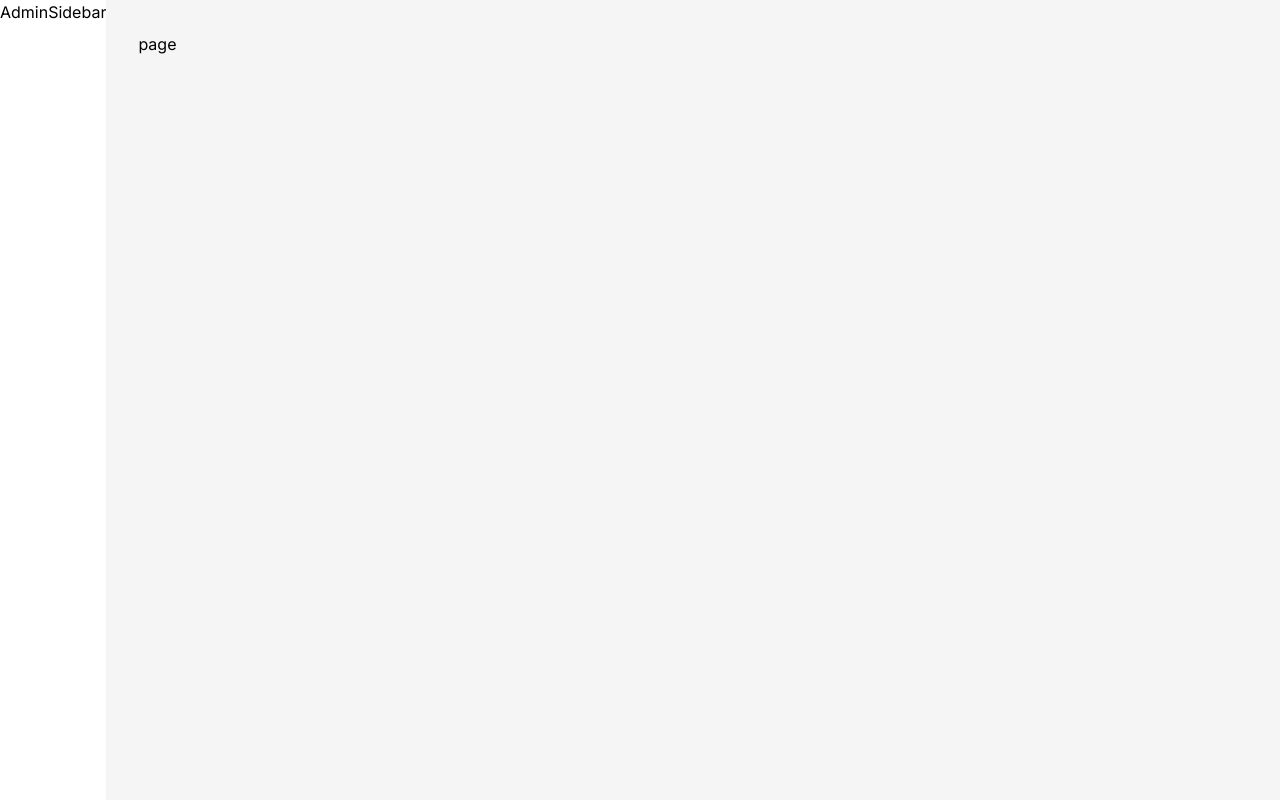
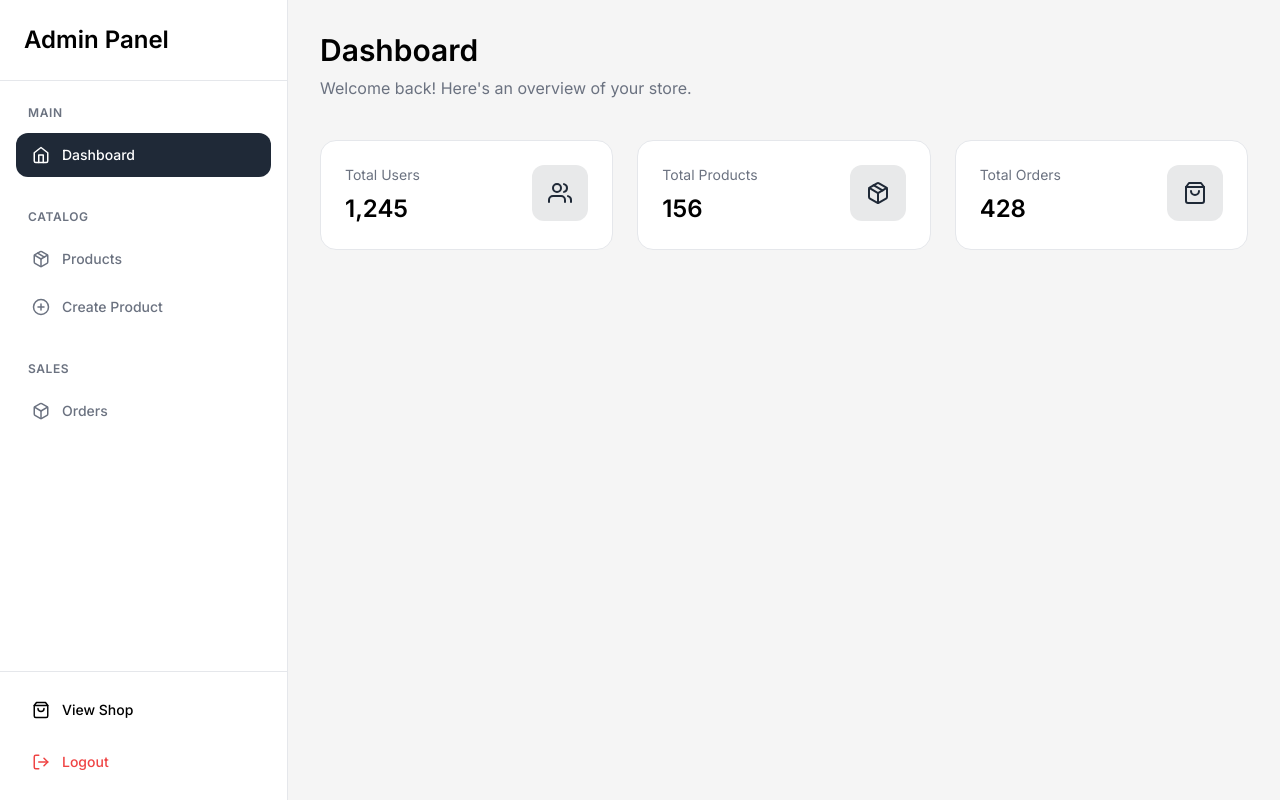
Before and after one commit to Mohd-Arzaid/ecommerce-website, a Next.js app: page /admin in a window 1280 px wide. Built offline with nearby package versions, Linux system fonts and the light colour scheme.

Commit message:
Implement admin dashboard and sidebar components
- Added a DashboardPage with user, product, and order statistics.
- Created a responsive AdminSidebar with mobile and desktop layouts.
- Introduced SidebarContent for navigation links and actions within the admin panel.

```diff
--- a/src/app/admin/page.tsx
+++ b/src/app/admin/page.tsx
@@ -1,9 +1,61 @@
+import { FiUsers, FiPackage, FiShoppingBag } from "react-icons/fi";
 
+const stats = [
+  {
+    title: "Total Users",
+    value: "1,245",
+    icon: FiUsers,
+  },
+  {
+    title: "Total Products",
+    value: "156",
+    icon: FiPackage,
+  },
+  {
+    title: "Total Orders",
+    value: "428",
+    icon: FiShoppingBag,
+  },
+];
 
 const DashboardPage = () => {
   return (
-    <div>page</div>
-  )
-}
+    <div>
+      <section>
+        <div>
+          <h2 className="text-3xl font-semibold">Dashboard</h2>
 
-export default DashboardPage
+          <p className="mt-2 text-muted-foreground">
+            Welcome back! Here's an overview of your store.
+          </p>
+        </div>
+      </section>
+
+      <div className="mt-10 grid gap-6 sm:grid-cols-2 xl:grid-cols-3">
+        {stats.map((stat) => {
+          const Icon = stat.icon;
+
+          return (
+            <div
+              key={stat.title}
+              className="rounded-2xl border border-border bg-background p-6 transition hover:border-primary/40 hover:shadow-sm"
+            >
+              <div className="flex items-start justify-between">
+                <div>
+                  <p className="text-sm text-muted-foreground">{stat.title}</p>
+                  <h3 className="mt-2 text-2xl font-semibold">{stat.value}</h3>
+                </div>
+
+                <div className="flex h-14 w-14 items-center justify-center rounded-xl bg-primary/10 text-primary">
+                  <Icon size={24} />
+                </div>
+              </div>
+            </div>
+          );
+        })}
+      </div>
+    </div>
+  );
+};
+
+export default DashboardPage;
--- a/src/components/admin/admin-sidebar.tsx
+++ b/src/components/admin/admin-sidebar.tsx
@@ -1,54 +1,65 @@
 "use client";
 
+import Link from "next/link";
+import { useState } from "react";
+import { FiMenu, FiX } from "react-icons/fi";
+import SidebarContent from "./sidebar-content";
 import { usePathname } from "next/navigation";
-import { useState } from "react";
-import { FiHome, FiPackage, FiBox } from "react-icons/fi";
-import { LuCirclePlus } from "react-icons/lu";
-
-const navigation = [
-    {
-      title: "MAIN",
-      items: [
-        {
-          href: "/admin",
-          label: "Dashboard",
-          icon: FiHome,
-        },
-      ],
-    },
-    {
-      title: "CATALOG",
-      items: [
-        {
-          href: "/admin/products",
-          label: "Products",
-          icon: FiPackage,
-        },
-        {
-          href: "/admin/add-product",
-          label: "Create Product",
-          icon: LuCirclePlus,
-        },
-      ],
-    },
-    {
-      title: "SALES",
-      items: [
-        {
-          href: "/admin/orders",
-          label: "Orders",
-          icon: FiBox,
-        },
-      ],
-    },
-  ];
 
 const AdminSidebar = () => {
-    const pathname = usePathname();
-    const [open, setOpen] = useState(false);
+  const [open, setOpen] = useState(false);
+  const pathname = usePathname();
   return (
-    <div>AdminSidebar</div>
-  )
-}
+    <>
+      <header className="fixed top-0 w-full z-40 flex h-16 items-center justify-between border-b border-border bg-background px-4 lg:hidden">
+        <Link href="/" className="text-xl font-bold">
+          Admin Panel
+        </Link>
 
-export default AdminSidebar
+        <button
+          onClick={() => setOpen(true)}
+          className="rounded-lg border border-border p-2"
+        >
+          <FiMenu size={22} />
+        </button>
+      </header>
+
+      {/* overlay */}
+      {open && (
+        <div
+          className="fixed inset-0 z-40 bg-black/50 lg:hidden"
+          onClick={() => setOpen(false)}
+        />
+      )}
+
+      {/* mobile drawer */}
+      <aside
+        className={`fixed left-0 top-0 z-50 flex h-screen w-72 flex-col border-r border-border bg-background transition-transform duration-300 lg:hidden ${
+          open ? "translate-x-0" : "-translate-x-full"
+        }`}
+      >
+        <button
+          onClick={() => setOpen(false)}
+          className="absolute right-4 top-5 rounded-lg p-2 hover:bg-surface"
+        >
+          <FiX size={22} />
+        </button>
+
+        <SidebarContent
+          pathname={pathname}
+          closeSidebar={() => setOpen(false)}
+        />
+      </aside>
+
+      {/* desktop sidebar */}
+      <aside className="sticky top-0 hidden h-screen w-72 flex-col border-r border-border bg-background lg:flex">
+        <SidebarContent
+          pathname={pathname}
+          closeSidebar={() => setOpen(false)}
+        />
+      </aside>
+    </>
+  );
+};
+
+export default AdminSidebar;
--- /dev/null
+++ b/src/components/admin/sidebar-content.tsx
@@ -0,0 +1,115 @@
+import Link from "next/link";
+import {
+  FiHome,
+  FiPackage,
+  FiBox,
+  FiShoppingBag,
+  FiLogOut,
+} from "react-icons/fi";
+import { LuCirclePlus } from "react-icons/lu";
+
+interface SidebarContentProps {
+  pathname: string;
+  closeSidebar: () => void;
+}
+
+const navigation = [
+  {
+    title: "MAIN",
+    items: [
+      {
+        href: "/admin",
+        label: "Dashboard",
+        icon: FiHome,
+      },
+    ],
+  },
+  {
+    title: "CATALOG",
+    items: [
+      {
+        href: "/admin/products",
+        label: "Products",
+        icon: FiPackage,
+      },
+      {
+        href: "/admin/add-product",
+        label: "Create Product",
+        icon: LuCirclePlus,
+      },
+    ],
+  },
+  {
+    title: "SALES",
+    items: [
+      {
+        href: "/admin/orders",
+        label: "Orders",
+        icon: FiBox,
+      },
+    ],
+  },
+];
+
+const SidebarContent = ({ pathname, closeSidebar }: SidebarContentProps) => {
+  return (
+    <>
+      <div className="border-b border-border px-6 py-6">
+        <Link href="/admin" className="text-2xl font-semibold">
+          Admin Panel
+        </Link>
+      </div>
+
+      {/* navigation */}
+      <div className="flex-1 overflow-y-auto px-4 py-6">
+        {navigation.map((section) => (
+          <div key={section.title} className="mb-8">
+            <p className="mb-3 px-3 text-xs font-semibold uppercase tracking-wider text-muted-foreground">
+              {section.title}
+            </p>
+
+            <div className="space-y-1">
+              {section.items.map((item) => {
+                const Icon = item.icon;
+                const isActive = pathname === item.href;
+
+                return (
+                  <Link
+                    href={item.href}
+                    key={item.href}
+                    onClick={() => closeSidebar()}
+                    className={`flex items-center gap-3 rounded-xl px-4 py-3 text-sm font-medium transition ${
+                      isActive
+                        ? "bg-primary text-primary-foreground"
+                        : "text-muted-foreground hover:bg-surface hover:text-foreground"
+                    }`}
+                  >
+                    <Icon size={18} />
+                    {item.label}
+                  </Link>
+                );
+              })}
+            </div>
+          </div>
+        ))}
+      </div>
+
+      <div className="border-t border-border p-4">
+        <Link
+          href="/shop"
+          className="mb-2 flex items-center gap-3 rounded-xl px-4 py-3 text-sm font-medium transition hover:bg-surface"
+        >
+          <FiShoppingBag size={18} />
+          View Shop
+        </Link>
+
+        <button className="flex w-full items-center gap-3 rounded-xl px-4 py-3 text-left text-sm font-medium text-destructive transition hover:bg-destructive/10">
+          <FiLogOut size={18} />
+          Logout
+        </button>
+      </div>
+    </>
+  );
+};
+
+export default SidebarContent;
```
